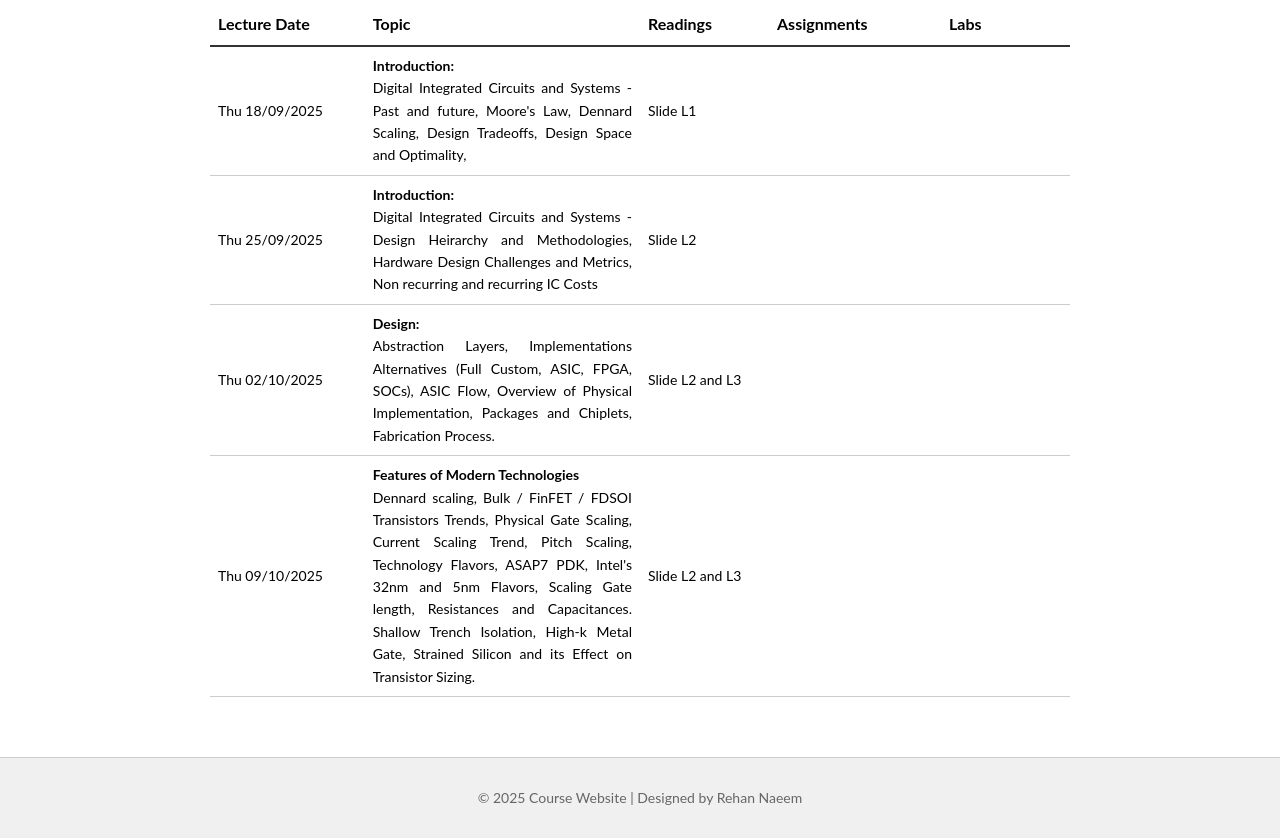
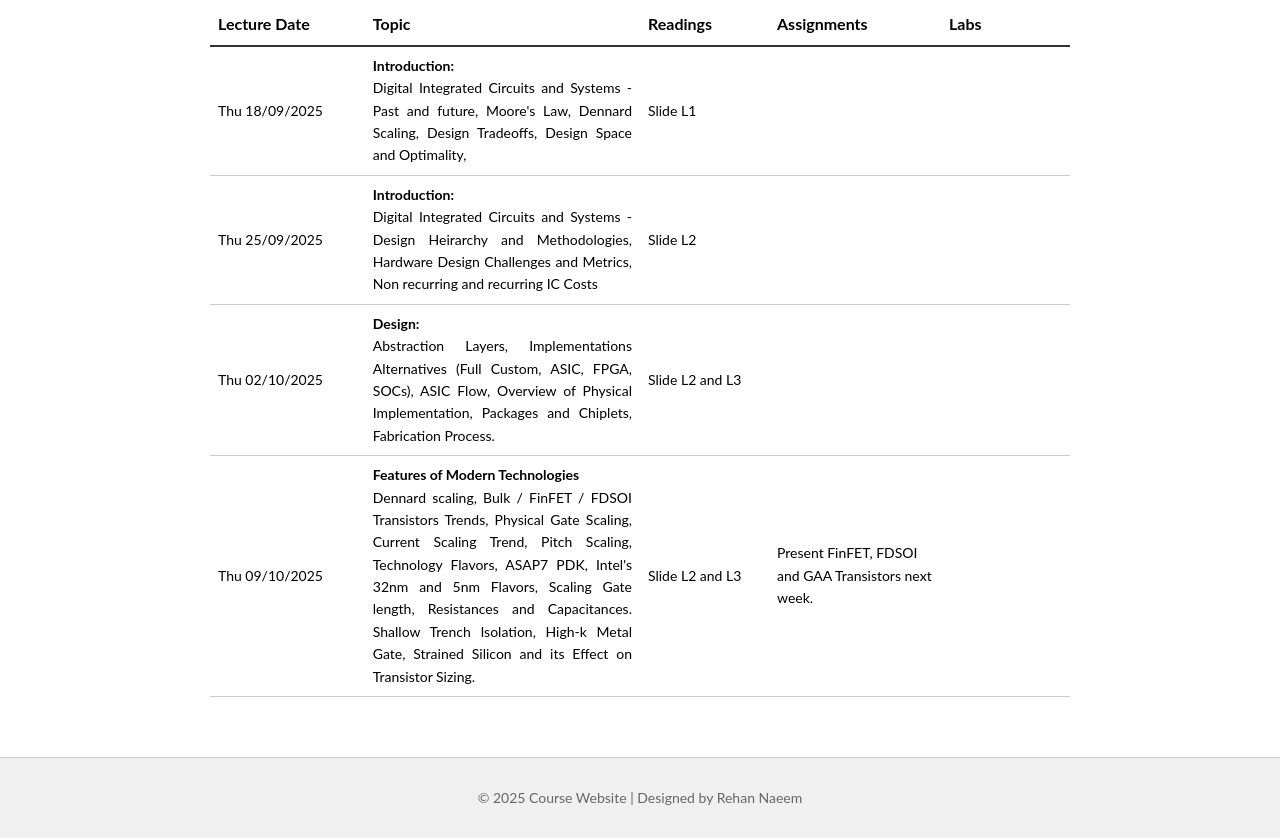
Before and after one commit to rehannaeemee/avlsi, a plain HTML site: page schedule.html in a window 1280 px wide. Shown: the part 336-1174 px from the top of the page. Drawn offline with Linux system fonts and the light colour scheme.

Commit message:
Update schedule.html

```diff
--- a/schedule.html
+++ b/schedule.html
@@ -78,7 +78,7 @@
           </td>
 
           <td data-label="Readings">Slide L2 and L3</td>
-          <td data-label="Assignment"></td>
+          <td data-label="Assignment">Present FinFET, FDSOI and GAA Transistors next week.</td>
           <td data-label="Labs"></td>
         </tr>
 
```
